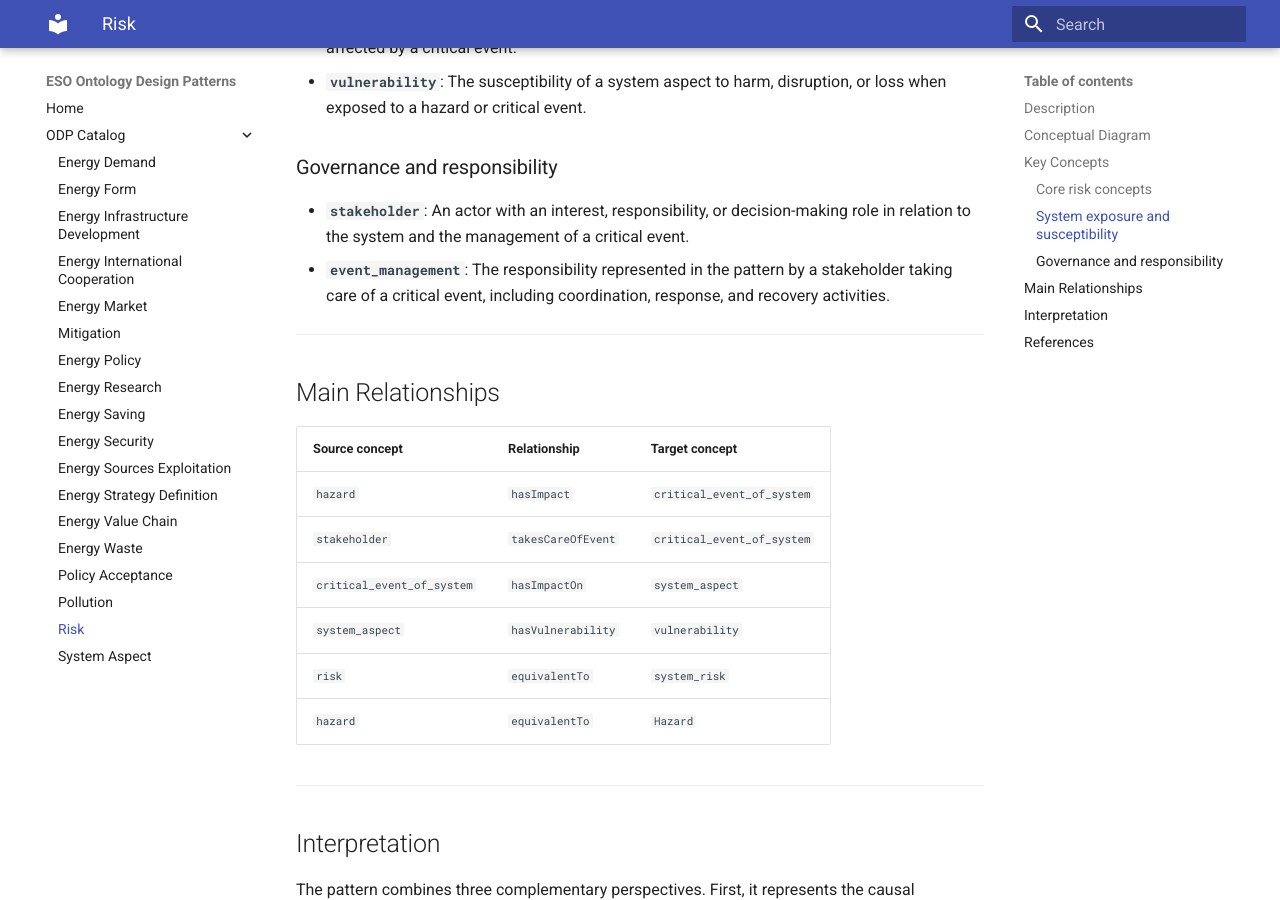
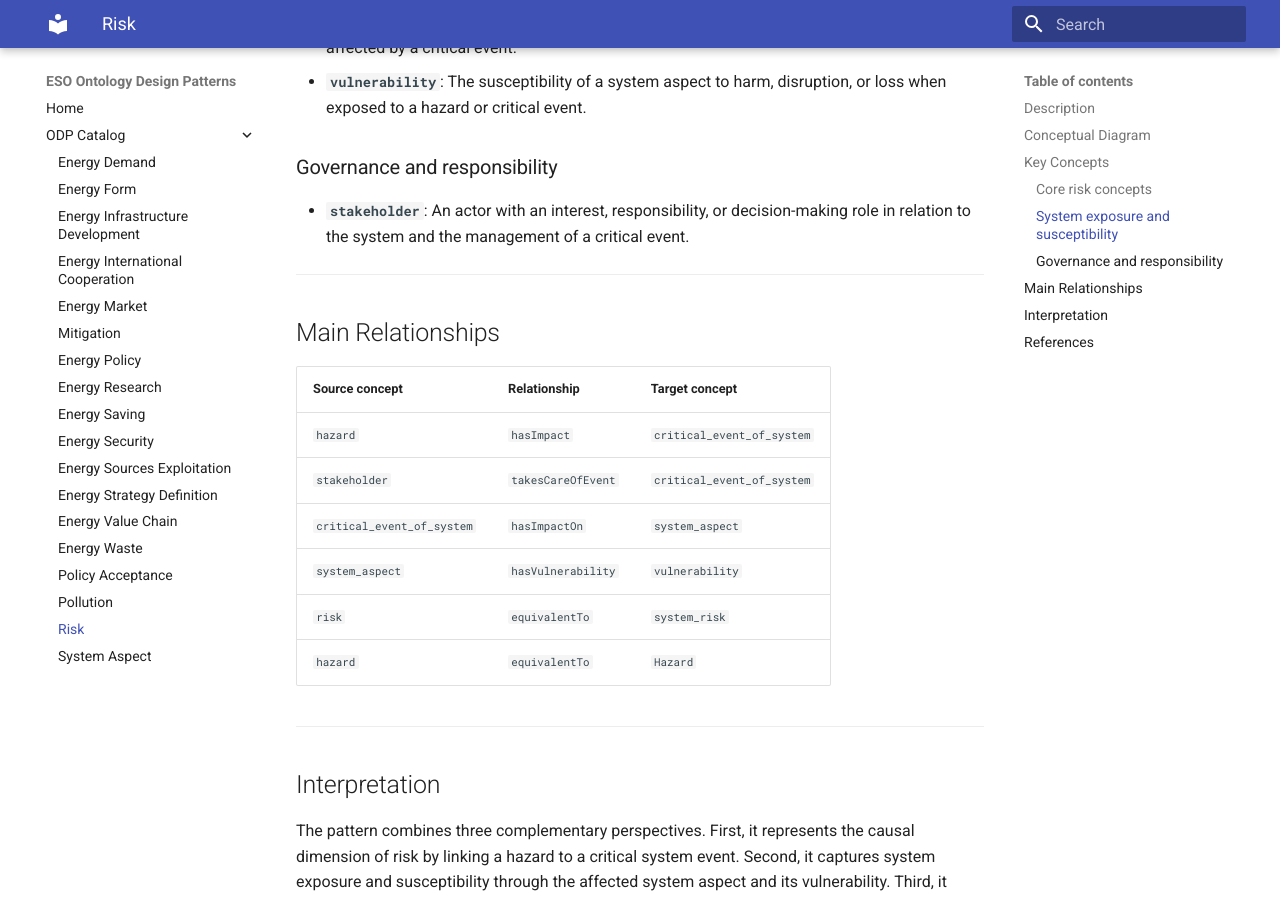
Before and after one commit to AntonioDeNicola/eso-odp-site, an MkDocs documentation site: the page built from docs/odp/risk.md, in a window 1280 px wide and 900 px high, scrolled down 1385 px. Built offline with MkDocs 1.6.1 and Material for MkDocs 9.7.7, drawn with Linux system fonts in a browser that asks for light colours.

Commit message:
Update risk.md

```diff
--- a/docs/odp/risk.md
+++ b/docs/odp/risk.md
@@ -31,7 +31,6 @@ By linking hazards, critical events, system aspects, vulnerabilities, and stakeh
 ### Governance and responsibility
 
 - **`stakeholder`**: An actor with an interest, responsibility, or decision-making role in relation to the system and the management of a critical event.
-- **`event_management`**: The responsibility represented in the pattern by a stakeholder taking care of a critical event, including coordination, response, and recovery activities.
 
 ---
 
```
